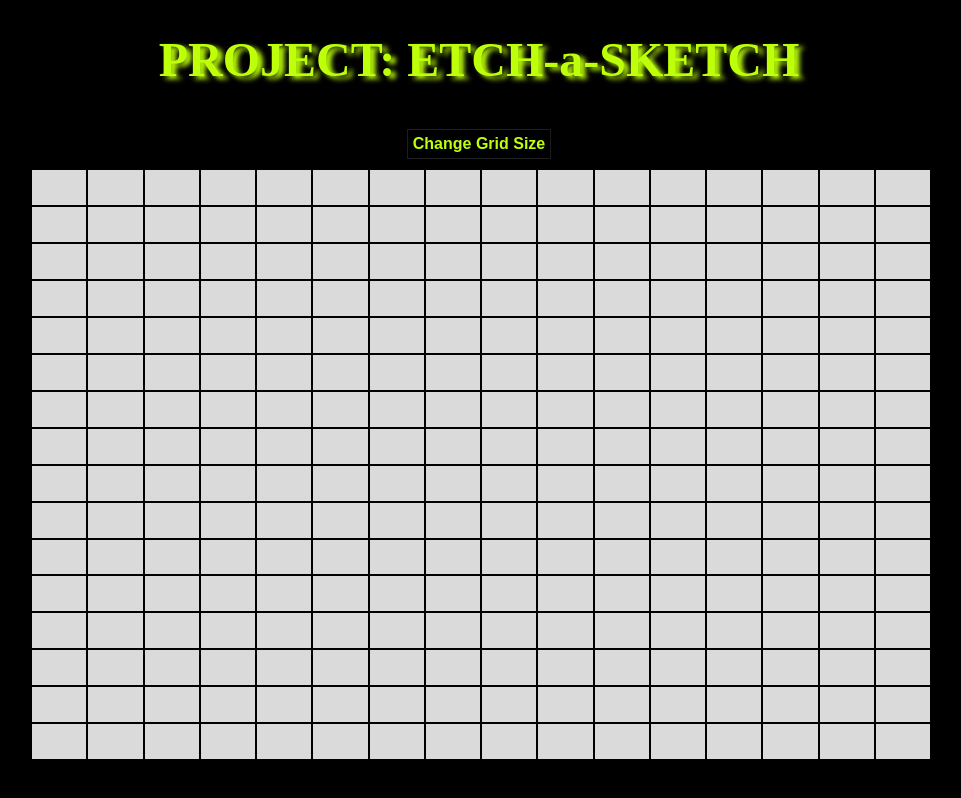
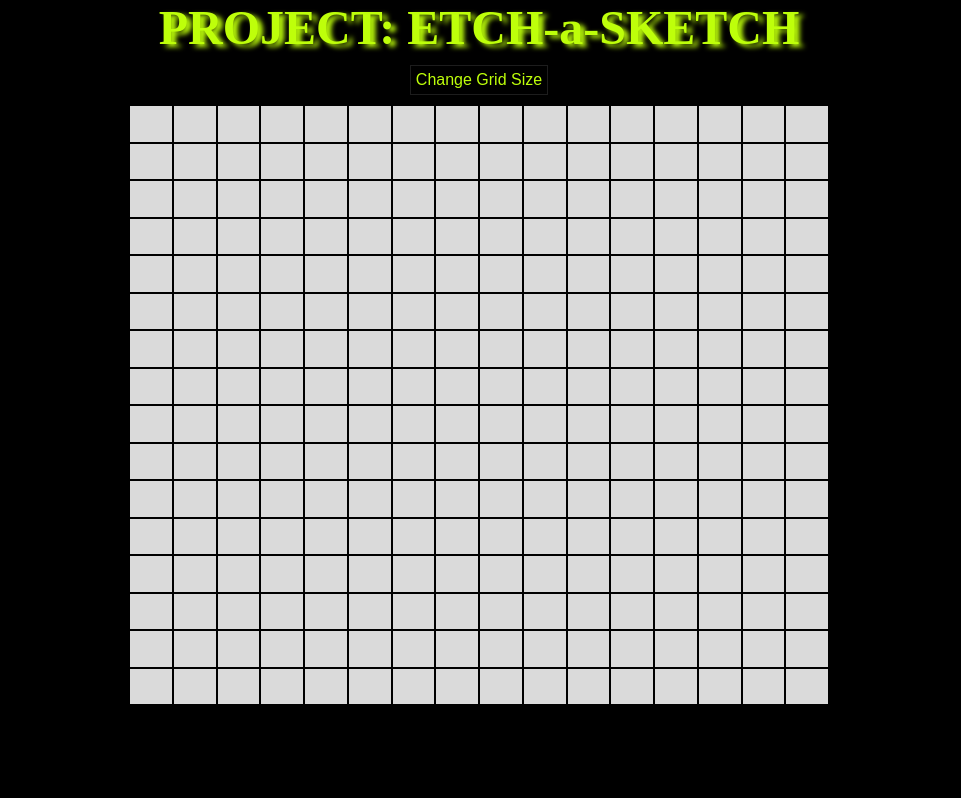
Before and after one commit to DamianSwarts/etch-a-sketch, a plain HTML site: page index.html in a window 1280 px wide. Shown: the whole page, without its empty margins (161-1122 px from the left). Drawn offline with Linux system fonts and the light colour scheme.

Commit message:
Changed the height of the grid

```diff
--- a/styles.css
+++ b/styles.css
@@ -14,6 +14,7 @@ h1{
     color:hsl(76, 100%, 52%);
     text-shadow: 5px 3px 5px hsl(76, 100%, 52%);
     font-size: 3rem;
+    margin: 0;
 }
 
 
@@ -22,7 +23,7 @@ h1{
     display: flex;
     flex: auto;
     flex-flow: column nowrap;
-    height: 600px;
+    height: 650px;
     max-height: 600px;
     margin: 0 auto;
 }
@@ -31,8 +32,8 @@ h1{
     display: flex;
     flex-direction: row;
     flex: auto;
-    height:20px;
-    width: 900px;
+    height:5px;
+    width: 700px;
 }
 
 .grid-cell {
@@ -52,7 +53,7 @@ button{
     padding: 5px;
     border: 0.1px solid #1d1d1d;
     font-size: 1rem;
-    font-weight: 550;
+    font-weight: 500;
 }
 
 button:hover{
```
